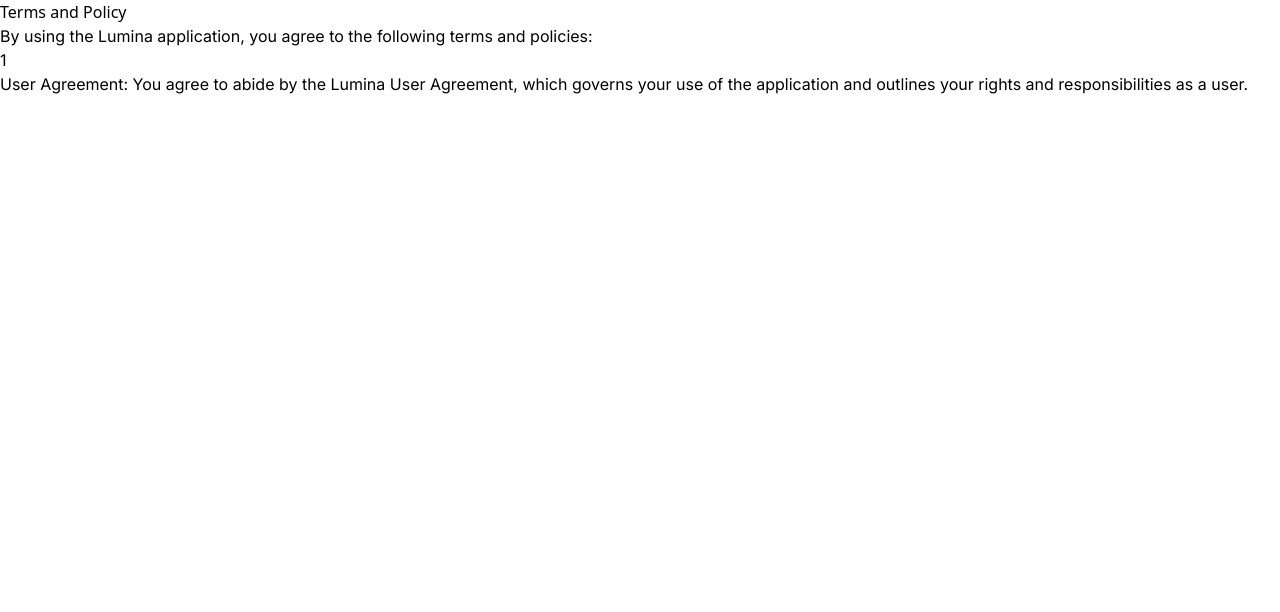
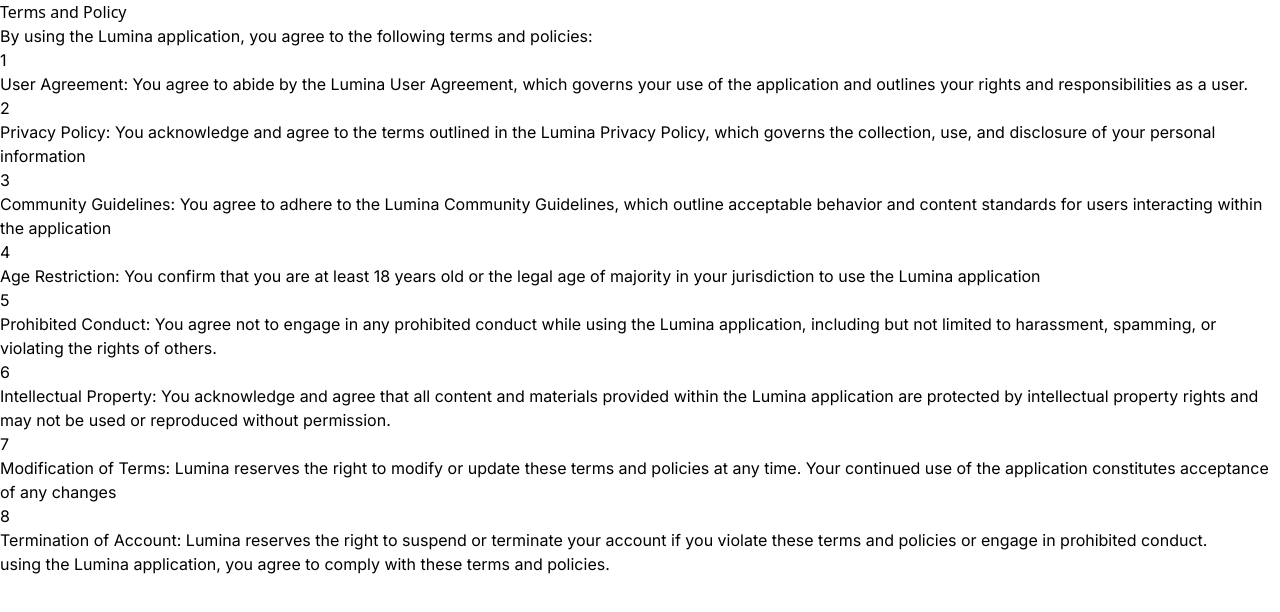
Before and after one commit to ShunGoes/lumina, a React (Vite) app: page /policy in a window 1280 px wide. Shown: the top 612 px of the page. Built offline with nearby package versions, Linux system fonts and the light colour scheme.

Commit message:
added poliicy page

```diff
--- a/src/pagges/policy/policy.tsx
+++ b/src/pagges/policy/policy.tsx
@@ -2,20 +2,79 @@
 const Terms_And_Policy = () => {
   return (
     <main className=' flex justify-center items-center '>
-        <div className='w-10/12  h-11/12 flex flex-col gap-[4rem] my-[2rem]'>
+        <div className='w-11/12 lg:w-10/12  h-11/12 flex flex-col gap-[4rem] my-[2rem]'>
             <h2 className='text-[22px] font-[700] text-[#2B2B2B] text-center'>Terms and Policy</h2>
-            <div className='lg:h-[576px] w-full border-4'>
-                <p className='text-[14px] lg:text-[18px] font-[400] mb-[1rem]'>
+            <div className='lg:h-[576px] w-full'>
+                <p className='text-[18px] font-[400] mb-[1rem]'>
                 By using the Lumina application, you agree to the following terms and policies:
                 </p>
-                <div className="flex gap-[10px] lg:gap-[15px]">
-                    <p className=' text-[14px] lg:text-[18px] font-[400]'>
+                <div className="flex gap-[10px] lg:gap-[15px] mb-[15px]">
+                    <p className=' text-[15px] lg:text-[18px] font-[400]'>
                         1
                     </p>
-                    <p className='text-[14px] lg:text-[18px] font-[400]'>
+                    <p className='text-[16px] lg:text-[18px] font-[400] '>
                     User Agreement: You agree to abide by the Lumina User Agreement, which governs your use of the application and outlines your rights and responsibilities as a user.
                     </p>
                 </div>
+                <div className="flex gap-[10px] lg:gap-[15px] mb-[15px]">
+                    <p className=' text-[15px] lg:text-[18px] font-[400]'>
+                        2
+                    </p>
+                    <p className='text-[16px] lg:text-[18px] font-[400] '>
+                    Privacy Policy: You acknowledge and agree to the terms outlined in the Lumina Privacy Policy, which governs the collection, use, and disclosure of your personal information
+                    </p>
+                </div>
+                <div className="flex gap-[10px] lg:gap-[15px] mb-[15px]">
+                    <p className=' text-[15px] lg:text-[18px] font-[400]'>
+                        3
+                    </p>
+                    <p className='text-[16px] lg:text-[18px] font-[400] '>
+                    Community Guidelines: You agree to adhere to the Lumina Community Guidelines, which outline acceptable behavior and content standards for users interacting within the application
+                    </p>
+                </div>
+                <div className="flex gap-[10px] lg:gap-[15px] mb-[15px]">
+                    <p className=' text-[15px] lg:text-[18px] font-[400]'>
+                        4
+                    </p>
+                    <p className='text-[16px] lg:text-[18px] font-[400] '>
+                    Age Restriction: You confirm that you are at least 18 years old or the legal age of majority in your jurisdiction to use the Lumina application
+                    </p>
+                </div>
+                <div className="flex gap-[10px] lg:gap-[15px] mb-[15px]">
+                    <p className=' text-[15px] lg:text-[18px] font-[400]'>
+                        5
+                    </p>
+                    <p className='text-[16px] lg:text-[18px] font-[400] '>
+                    Prohibited Conduct: You agree not to engage in any prohibited conduct while using the Lumina application, including but not limited to harassment, spamming, or violating the rights of others.
+                    </p>
+                </div>
+                <div className="flex gap-[10px] lg:gap-[15px] mb-[15px]">
+                    <p className=' text-[15px] lg:text-[18px] font-[400]'>
+                        6
+                    </p>
+                    <p className='text-[16px] lg:text-[18px] font-[400] '>
+                    Intellectual Property: You acknowledge and agree that all content and materials provided within the Lumina application are protected by intellectual property rights and may not be used or reproduced without permission.
+                    </p>
+                </div>
+                <div className="flex gap-[10px] lg:gap-[15px] mb-[15px]">
+                    <p className=' text-[15px] lg:text-[18px] font-[400]'>
+                        7
+                    </p>
+                    <p className='text-[16px] lg:text-[18px] font-[400] '>
+                    Modification of Terms: Lumina reserves the right to modify or update these terms and policies at any time. Your continued use of the application constitutes acceptance of any changes
+                    </p>
+                </div>
+                <div className="flex gap-[10px] lg:gap-[15px] mb-[15px]">
+                    <p className=' text-[15px] lg:text-[18px] font-[400]'>
+                        8
+                    </p>
+                    <p className='text-[16px] lg:text-[18px] font-[400] '>
+                    Termination of Account: Lumina reserves the right to suspend or terminate your account if you violate these terms and policies or engage in prohibited conduct.
+                    </p>
+                </div>
+                <p className='text-[18px] font-[400] mb-[1rem]'>
+                using the Lumina application, you agree to comply with these terms and policies.
+                </p>
             </div>
 
         </div>
```
